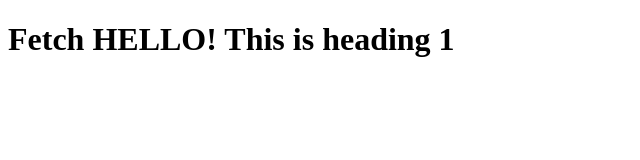
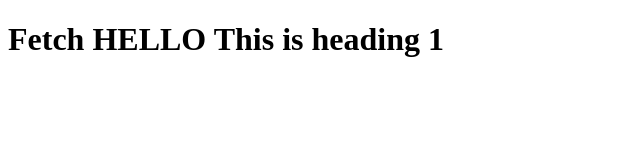
Before and after one commit to Diksha1111/Devops_Exp-2, a plain HTML site: page index.html in a window 1280 px wide. Shown: the whole page, without its empty margins (0-640 px from the left). Drawn offline with Linux system fonts and the light colour scheme.

Commit message:
Update index.html

```diff
--- a/index.html
+++ b/index.html
@@ -1,6 +1,6 @@
 <!DOCTYPE html>
 <html>
 <body>
-   <h1>Fetch HELLO! This is heading 1<h1>
+   <h1>Fetch HELLO This is heading 1<h1>
 </body>
 </html>
```
